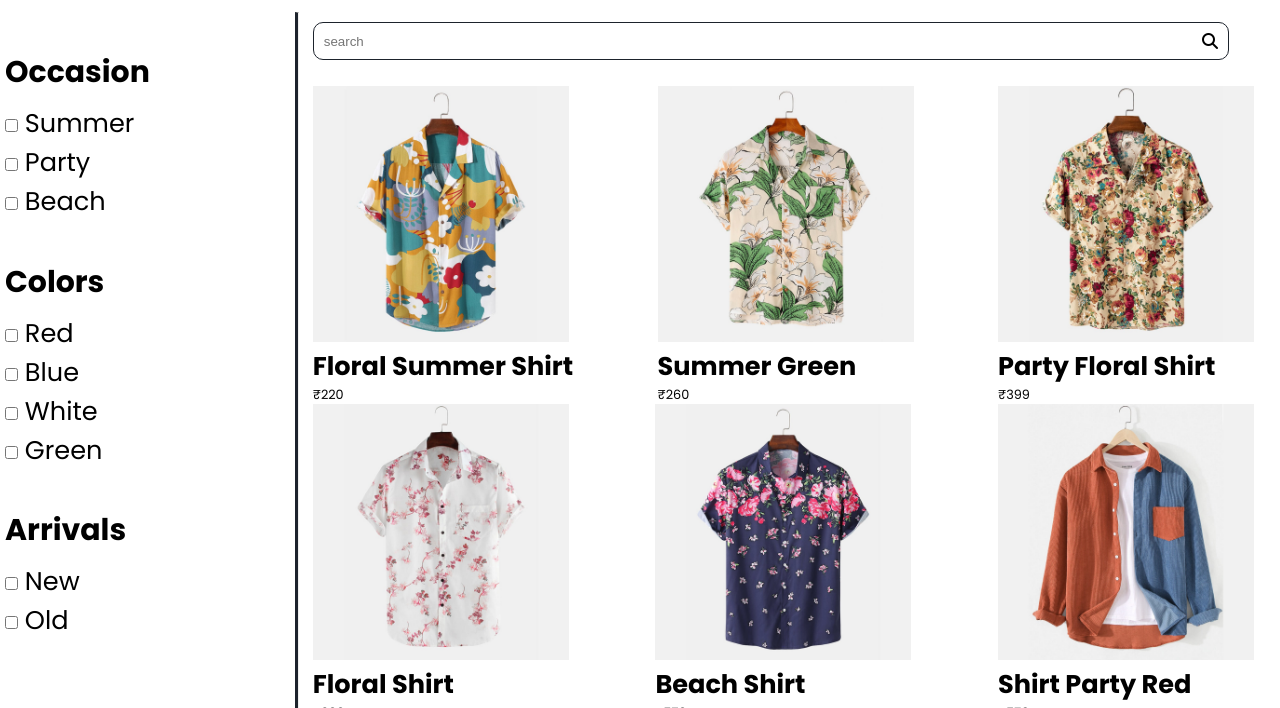
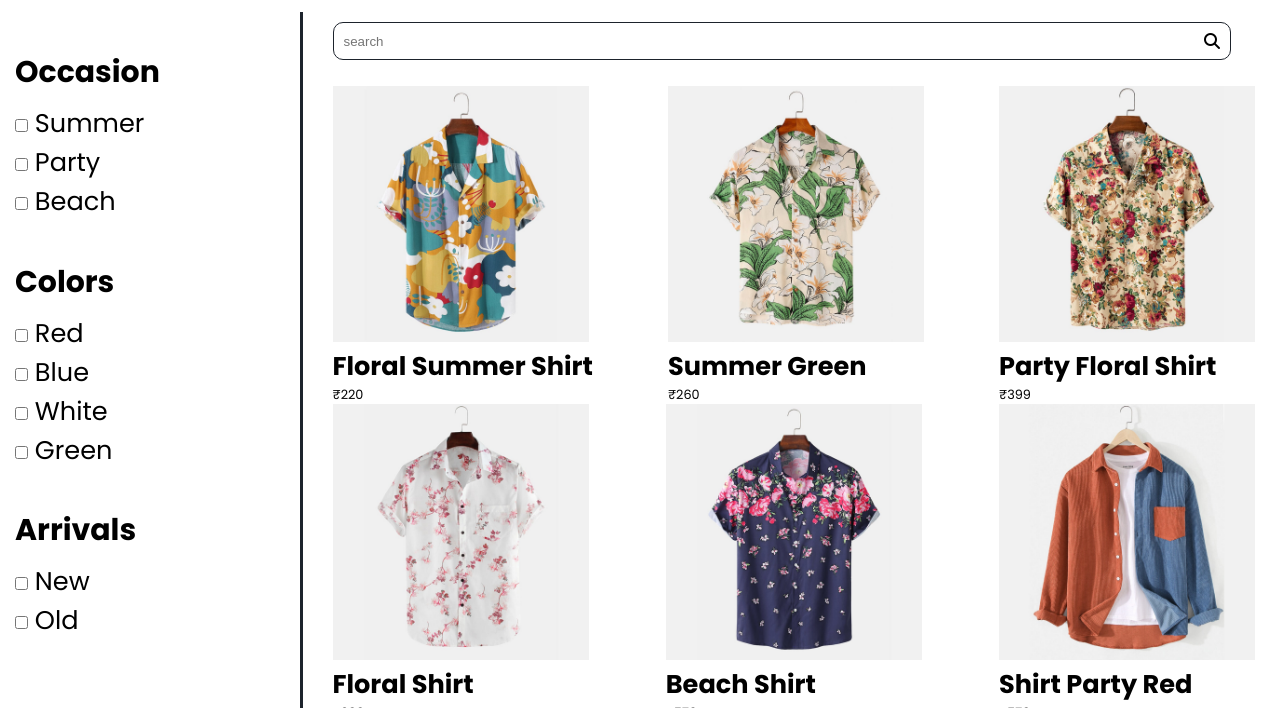
Before and after one commit to Stalin1824/Nostra-Simple-E-commerce, a plain HTML site: page collection.html in a window 1280 px wide. Shown: the part 92-800 px from the top of the page. Drawn offline with Linux system fonts and the light colour scheme; a script that the page names is missing.

Commit message:
Update all files

```diff
--- a/style.css
+++ b/style.css
@@ -513,32 +513,35 @@ font-size:7.2px;
   padding:10px 20px;
 }
 /* Collections */
+.container{
+  padding-left:15px;
+  padding-right: 15px;
+}
+
 
 .divide-section{
   display: flex;
-  margin-left:5px
 }
 
 .filter-section{
   flex-basis: 25%;
   position: relative;
   font-size: 2vw;
-
 }
 
 .product-section{
   flex-basis: 75%;
   position: relative;
-  right:16px ;
 }
 
 .vertical-line {
- border-left: 3px solid #1D232C;
-  height: 100%;
-  margin: 0 20px;
+  border: none;
+  border-left: 3px solid #1D232C; /* Adjust color and width as needed */
+  height: 100%; /* Adjust height as needed */
+  margin: 0 20px; /* Adjust margin as needed */
   position: absolute;
   top: 0px;
-  right: 0px;
+  right: 0px
 
 }
 
@@ -552,13 +555,14 @@ font-size:7.2px;
   padding: 10px;
 }
 
- .products{
+.products{
   margin-top: 2vw;
   display: flex;
-  flex-wrap:wrap;
+  flex-wrap: wrap;
   justify-content: space-between;
   font-size:1vw;
 }
+
 .navbar-search {
   border: solid #1D232C 1px;
   border-radius: 10px;
@@ -592,7 +596,7 @@ font-size:7.2px;
 }
 .slider-left-button{
    position:absolute;
-   z-index: 20;
+   z-index: 2;
    left: 5%;
    top: 35%;
 }
@@ -601,7 +605,7 @@ font-size:7.2px;
 }
 .slider-right-button{
   position: absolute;
-  z-index: 20;
+  z-index: 2;
   top: 35%;
   right: 5%;
 }
@@ -618,3 +622,6 @@ font-size:7.2px;
 .slide-overlappingcontent h1{
   font-size: 5vw;
 }
+@media screen and (max-width:600px){
+
+}
```
